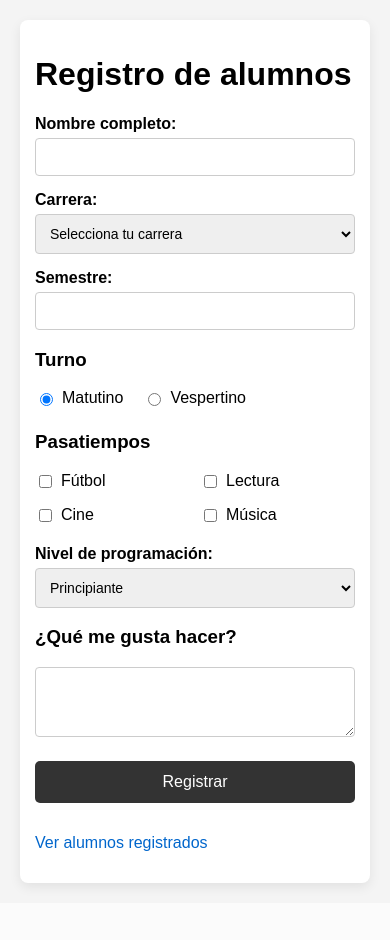
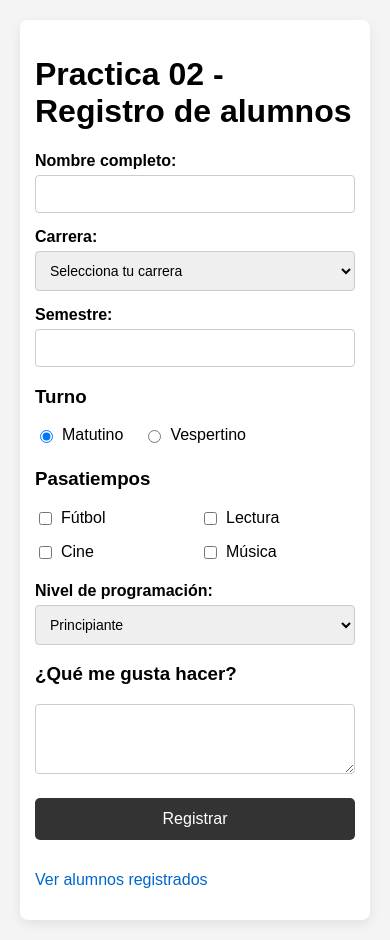
Before and after one commit to JesusRosales70/practica_04_Flask-Postgres, a Flask app: page / in a window 390 px wide. Before the commit the page ends 890 px from the top, so only its background shows below. Run offline with Flask 3, Linux system fonts and the light colour scheme.

```diff
--- a/templates/index.html
+++ b/templates/index.html
@@ -8,7 +8,7 @@
 </head>
 <body>
     <div class="contenedor">
-        <h1>Registro de alumnos</h1>
+        <h1>Practica 02 - Registro de alumnos</h1>
         <form action="/saludar" method="POST">
 
             <label for="nombre">Nombre completo:</label>
```
